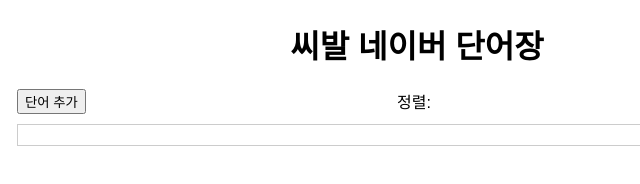
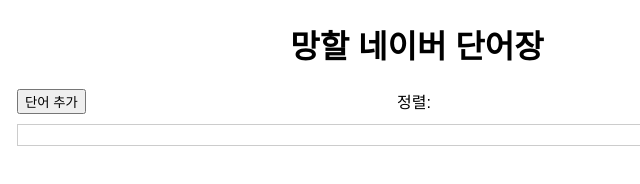
Before and after one commit to naruteride/fuck-naver-wordbook, a plain HTML site: page index.html in a window 1280 px wide. Shown: the full height of the page, 223-863 px from the left. Drawn offline with Linux system fonts and the light colour scheme.

Commit message:
Purify words

```diff
--- a/index.html
+++ b/index.html
@@ -10,7 +10,7 @@
 
 <body>
     <div class="container">
-        <h1>씨발 네이버 단어장</h1>
+        <h1>망할 네이버 단어장</h1>
         <div class="controls">
             <button id="addWordBtn">단어 추가</button>
             <label for="filterSelect">정렬:</label>
```
